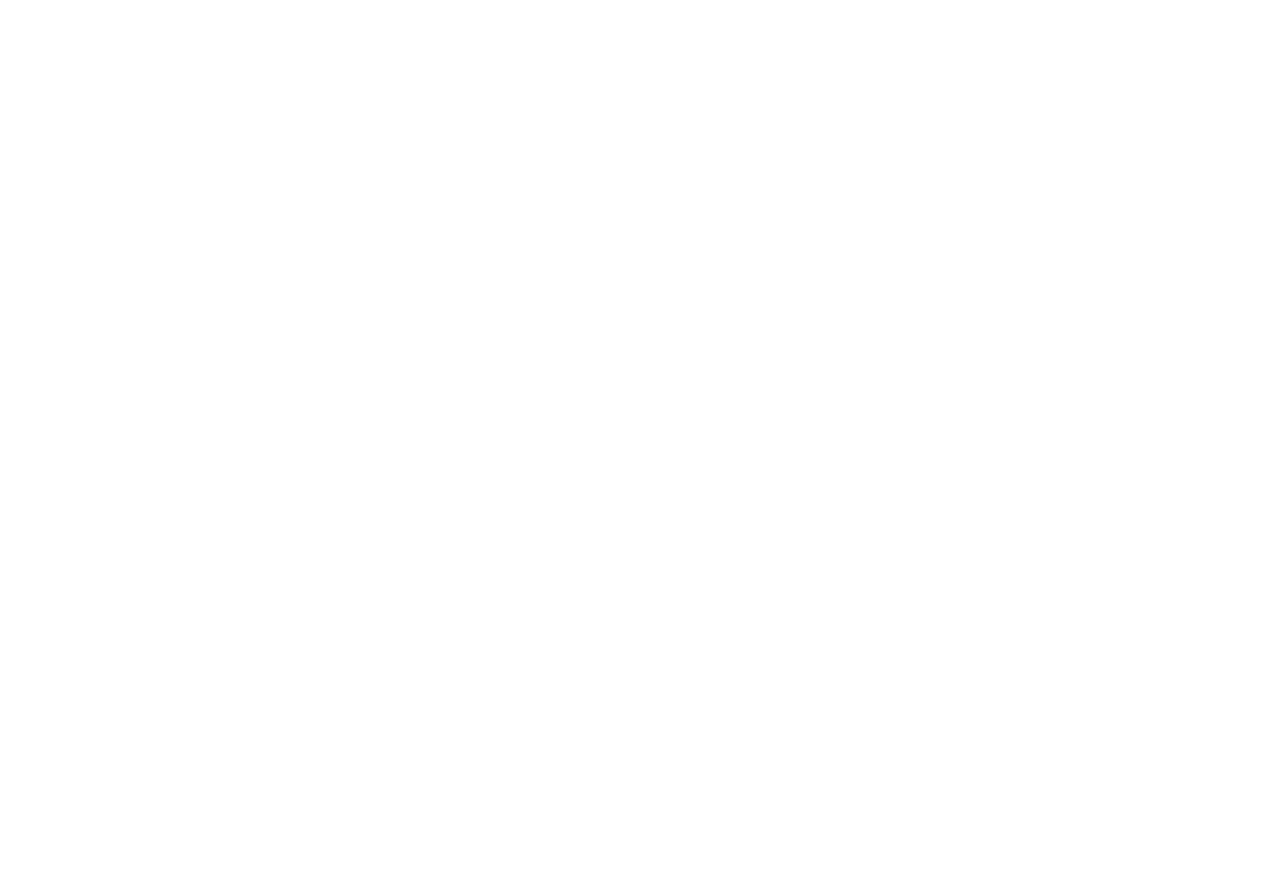
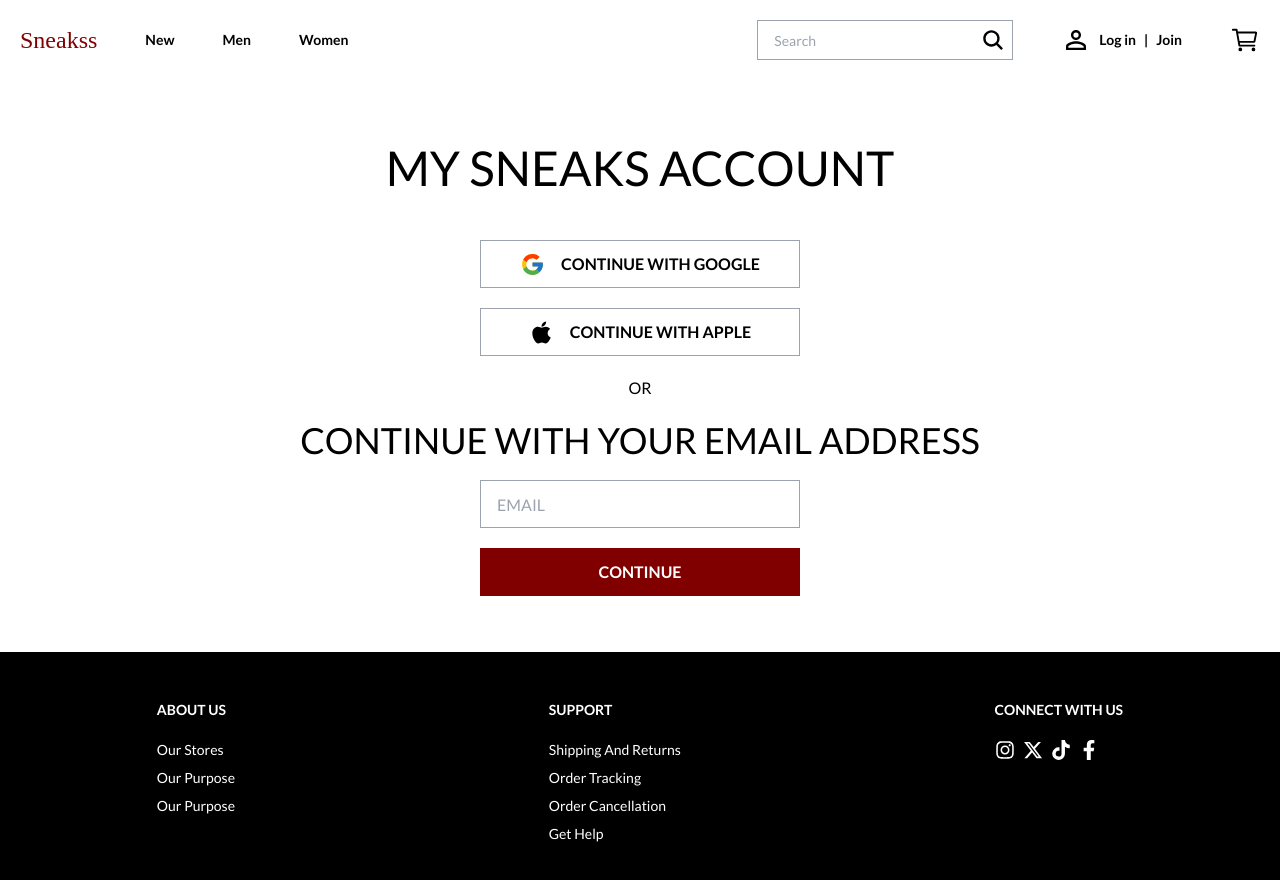
Before and after one commit to Deyjuwon/sneakss, a React (Vite) app: page /login in a window 1280 px wide. Before the commit this address had no page. Shown: the top 880 px of the page. Before the commit the page ends 800 px from the top, so only its background shows below. Built offline with nearby package versions, Linux system fonts and the light colour scheme; a web font is replaced by a local one.

Commit message:
login page

```diff
--- a/index.html
+++ b/index.html
@@ -7,7 +7,7 @@
     <link rel="preconnect" href="https://fonts.googleapis.com">
     <link rel="preconnect" href="https://fonts.gstatic.com" crossorigin>
     <link href="https://fonts.googleapis.com/css2?family=Eagle+Lake&family=Lato:ital,wght@0,100;0,300;0,400;0,700;0,900;1,100;1,300;1,400;1,700;1,900&family=Roboto+Flex:opsz,wght@8..144,100..1000&display=swap" rel="stylesheet">
-    <title>Vite + React</title>
+    <title>sneakss</title>
   </head>
   <body>
     <div id="root"></div>
--- a/src/App.jsx
+++ b/src/App.jsx
@@ -1,6 +1,7 @@
 import './App.css'
 import { Route, Routes } from 'react-router-dom'
 import Home from './pages/Home'
+import Login from './pages/Login'
 
 function App() {
 
@@ -8,6 +9,7 @@
   return (
     <Routes>
         <Route exact path="/" element={<Home />} />
+        <Route path='/login' element={<Login />} />
     </Routes>
   )
 }
--- a/src/components/Button.jsx
+++ b/src/components/Button.jsx
@@ -2,7 +2,7 @@
 // eslint-disable-next-line react/prop-types
 const Button = ({title}) => {
   return (
-    <button className="h-12 w-36 flex justify-center font-bold items-center text-sm bg-primaryRed text-white ">{title}</button>
+    <button className="h-12 rounded-lg w-36 flex justify-center font-bold items-center text-sm bg-primaryRed text-white ">{title}</button>
   )
 }
 
--- /dev/null
+++ b/src/components/Footer.jsx
@@ -0,0 +1,44 @@
+import { FaInstagram } from "react-icons/fa";
+import { FaXTwitter } from "react-icons/fa6";
+import { FaTiktok } from "react-icons/fa6";
+import { FaFacebookF } from "react-icons/fa";
+
+const Footer = ({bgColor, textColor}) => {
+  return (
+    <footer className={`text-sm flex py-12 justify-around bg-${bgColor} text-${textColor}  flex-wrap`}>
+        <div className="flex flex-col gap-5 ">
+            <p className="font-bold">ABOUT US</p>
+            <div className="flex flex-col gap-2">
+                <a href="">Our Stores</a>
+                <a href="">Our Purpose</a>
+                <a href="">Our Purpose</a>
+            </div>
+
+        </div>
+        <div  className="flex flex-col gap-5 ">
+            <p className="font-bold">SUPPORT</p>
+            <div className="flex flex-col gap-2">
+                <a href="">Shipping And Returns</a>
+                <a href="">Order Tracking</a>
+                <a href="">Order Cancellation</a>
+                <a href="">Get Help</a>
+            </div>
+
+
+        </div>
+        <div  className="flex flex-col gap-5">
+            <p className="font-bold">CONNECT WITH US</p>
+            <div className="flex  gap-2">
+                <FaInstagram size={20} />
+                <FaXTwitter size={20} />
+                <FaTiktok size={20} />
+                <FaFacebookF size={20} />
+            </div>
+
+
+        </div>
+    </footer>
+  )
+}
+
+export default Footer
--- a/src/components/NewArrival.jsx
+++ b/src/components/NewArrival.jsx
@@ -9,7 +9,7 @@
 
 const NewArrival = () => {
   return (
-    <div className="p-5">
+    <div className="px-5 py-10">
         <h1 className="text-xl font-bold py-4">New Arrivals</h1>
         <div className="flex w-full gap-10 overflow-x-auto">
             <NewProductCard
--- a/src/components/NewProductCard.jsx
+++ b/src/components/NewProductCard.jsx
@@ -1,19 +1,15 @@
-
-// eslint-disable-next-line react/prop-types
-const NewProductCard = ({shoeName, shoeColor, shoeGender, shoePrice, shoeImg}) => {
+const NewProductCard = ({ shoeName, shoeColor, shoeGender, shoePrice, shoeImg }) => {
   return (
-    <div className="p-2 cursor-pointer  min-h-80 flex flex-col gap-3 text-sm hover:border hover:border-primaryRed">
-        <img className="h-52 min-w-56 object-cover " src={shoeImg} alt="" />
+    <div className="p-4 cursor-pointer min-h-80 flex flex-col gap-3 text-sm border border-transparent hover:border-primaryRed">
+      <img className="h-52 min-w-56 object-cover" src={shoeImg} alt="" />
       <p className="font-bold">{shoeName}</p>
       <div className="flex flex-col gap-0">
         <p>{shoeColor}</p>
         <p>{shoeGender}</p>
       </div>
+      <p className="font-bold">{shoePrice}</p>
+    </div>
+  );
+};
 
-        <p className="font-bold">{shoePrice}</p>
-
-    </div>
-  )
-}
-
-export default NewProductCard
+export default NewProductCard;
--- a/src/pages/Home.jsx
+++ b/src/pages/Home.jsx
@@ -1,5 +1,6 @@
 import CollectionHome from "../components/CollectionHome"
 import DiscountSection from "../components/DiscountSection"
+import Footer from "../components/Footer"
 import Header from "../components/Header"
 import Hero from "../components/Hero"
 import NewArrival from "../components/NewArrival"
@@ -15,7 +16,7 @@
         <DiscountSection />
         <NewArrival />
         <NewsletterHome />
-
+        <Footer bgColor='white' textColor='black' />
     </div>
   )
 }
--- /dev/null
+++ b/src/pages/Login.jsx
@@ -0,0 +1,43 @@
+import Header from "../components/Header"
+import { FcGoogle } from "react-icons/fc";
+import { FaApple } from "react-icons/fa";
+import Footer from "../components/Footer";
+
+const Login = () => {
+  return (
+    <div>
+        <Header />
+        <div className="flex flex-col mt-32 mb-10 p-4 justify-center items-center gap-12">
+            <p className="text-5xl font-normal">MY SNEAKS ACCOUNT</p>
+            <div className="flex flex-col items-center justify-center gap-5">
+                <button className="h-12 w-80 flex justify-center items-center gap-4 font-semibold text-base border border-gray-400" >
+                    <span><FcGoogle size={25} /></span>
+                    <p>CONTINUE WITH GOOGLE</p>
+                </button>
+
+                <button className="h-12 w-80 flex justify-center items-center gap-4 font-semibold text-base border border-gray-400">
+                    <span><FaApple size={25} /></span>
+                    <p>CONTINUE WITH APPLE</p>
+                </button>
+
+                <p className="text-base">OR</p>
+                <p className="text-4xl">CONTINUE WITH YOUR EMAIL ADDRESS</p>
+
+                <div className="flex flex-col gap-5">
+                    <input className="h-12 w-80 border border-gray-400 pl-4" placeholder="EMAIL" type="text" />
+                    <button className="h-12 w-80 ustify-center items-center gap-4 font-semibold text-base bg-primaryRed text-white ">CONTINUE</button>
+                </div>
+
+
+            </div>
+
+        </div>
+
+
+        <Footer bgColor='black' textColor='white'  />
+
+    </div>
+  )
+}
+
+export default Login
```
Lines whose indentation alone changed are shown as unchanged.
